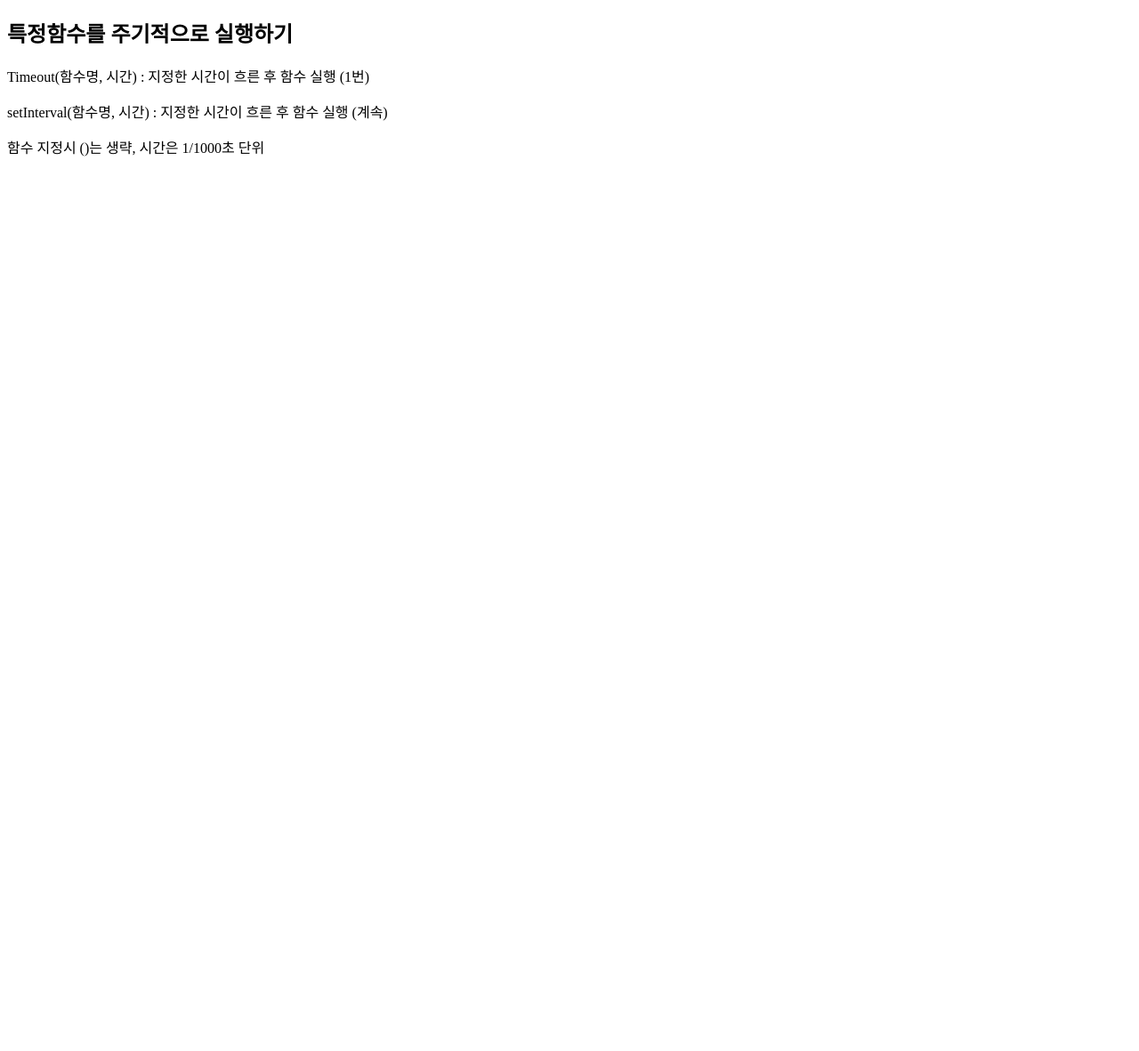
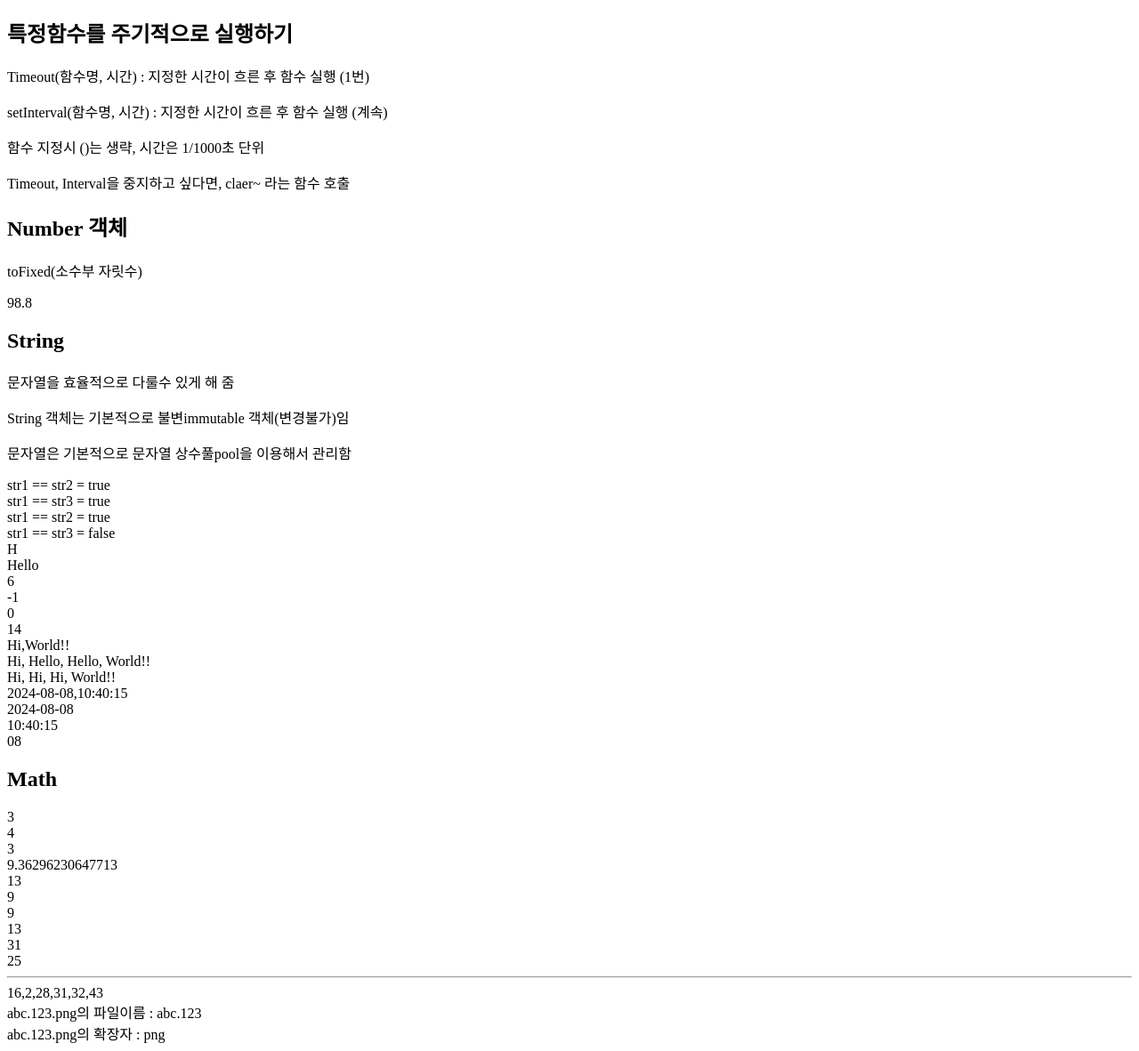
Before and after one commit to Hy30k92/frontends, a FastAPI app: page /js/callback in a window 1280 px wide. Shown: the part 584-1766 px from the top of the page at 89% size. Before the commit the page ends 760 px from the top, so only its background shows below. Run offline with FastAPI, Linux system fonts and the light colour scheme.

Commit message:
콜백함수,내장함수

```diff
--- a/views/templates/js/09callback.html
+++ b/views/templates/js/09callback.html
@@ -39,12 +39,133 @@
     <p>Timeout(함수명, 시간) : 지정한 시간이 흐른 후 함수 실행 (1번)</p>
     <p>setInterval(함수명, 시간) : 지정한 시간이 흐른 후 함수 실행 (계속)</p>
     <p>함수 지정시 ()는 생략, 시간은 1/1000초 단위</p>
+    <p>Timeout, Interval을 중지하고 싶다면, claer~ 라는 함수 호출</p>
 
     <script>
-        let showDateTime = () => {let today = new Date(); // 현재 날짜와 시간 가져오기
-      setInterval(showDateTime, 3000)
+        let showDateTime = () => {
+            let today = new Date();
+            let datetime = today.toLocaleString();
+            document.write(datetime,'<br>')
+        }; // 현재 날짜와 시간 가져오기
+      // setInterval(showDateTime, 3000)
     </script>
 
 
+    <h2>Number 객체</h2>
+    <p>toFixed(소수부 자릿수)</p>
+
+    <script>
+        let avg = 98.77777776;
+        document.write(avg.toFixed(1), '<br>')
+    </script>
+
+    <h2>String</h2>
+    <p>문자열을 효율적으로 다룰수 있게 해 줌</p>
+    <p>String 객체는 기본적으로 불변immutable 객체(변경불가)임</p>
+    <p>문자열은 기본적으로 문자열 상수풀pool을 이용해서 관리함</p>
+
+    <script>
+        let str1 = 'Hello,World!!';
+        let str2 = 'Hello,World!!';
+        let str3 = new String('Hello,World!!');
+
+        //값 비교
+        document.write(`str1 == str2 = ${str1 == str2}`, '<br>');
+        document.write(`str1 == str3 = ${str1 == str3}`, '<br>');
+
+        // 값/ 자료형 비교
+        document.write(`str1 == str2 = ${str1 === str2}`, '<br>');
+        document.write(`str1 == str3 = ${str1 === str3}`, '<br>');
+        // 문자열 상수풀 때문에 str1 == str2
+
+        str1[0] = 'h'; // 소문자로 바뀌지 않음
+        document.write(str1[0], '<br>');
+        // 문자열은 불변 객체이므로 변경불가!
+
+        // slice(시작, 끝+1) : 지정한 범위 내 문자 추출
+        document.write(str1.slice(0,5), '<br>');
+
+        // indexOf(찾는문자열) : 특장 문자열의 존재여부
+        document.write(str1.indexOf('World'),'<br>')
+        document.write(str1.indexOf('sayHello'),'<br>')
+
+        // lastIndexOf(찾는 문자열)
+        str4 = 'Hello, Hello, Hello, World!!';
+        document.write(str4.indexOf('Hello'),'<br>');
+        document.write(str4.lastIndexOf('Hello'),'<br>');
+
+        // replace(찾을문자열, 바꿀문자열)
+        // Hello 를 Hi 로 바꿈
+        document.write(str3.replace('Hello','Hi'),'<br>');
+        document.write(str4.replace('Hello','Hi'),'<br>');
+        //만일, 찾을 문자열이 하나 이상 존재할 경우,
+        // 정규표현식 형태로 작성하고 적용범위를 지정해야 함
+        document.write(str4.replace(/Hello/g,'Hi'),'<br>');
+
+        // split(구분문자) : 문자열을 구분문자로 나눠 배열에저장
+        today = '2024-08-08 10:40:15';
+        document.write(today.split(' '), '<br>');
+        document.write(today.split(' ')[0], '<br>');
+        document.write(today.split(' ')[1], '<br>');
+
+        // padStart(전체자릿수, 채울문자), padEnd
+        let month = '8';
+        document.write(month.padStart(2, 0), '<br>');
+    </script>
+
+    <h2>Math</h2>
+    <script>
+        let num = 3.14152;
+        document.write(Math.round(num), '<br>') // 반올림
+        document.write(Math.ceil(num), '<br>') // 올림
+        document.write(Math.floor(num), '<br>') //내림
+
+        // random : 0~1사이 임의의 실수값 출력
+        // 특정 범위 임의의 정수 생성 공식
+        // floor(random * (max - min + 1)) + min
+
+        let rndnum = Math.random() * 10; // 0~9 사이
+        document.write(rndnum, '<br>')
+
+        // ex) 위 공식을 이용해서 randInt라는 함수를 만들고,
+        // 1~45 사이 임의의 정수 6개를 출력
+        let randInt = (i) => {
+            i++
+            for (let i = 0 ; i < 6; ++i){
+            let rndnum2 = Math.random() * (45 - 1 + 1 )+ 1;
+            document.write(Math.round(rndnum2), '<br>')
+        }}
+        randInt()
+        document.write('<hr>')
+        //선생님풀이
+        randInt2 = (mn,mx) => {
+            return Math.floor(
+                    Math.random() * (mx - mn + 1)) + mn
+        };
+        let lotto = [];
+        for (let j = 1; j <= 6; ++j){
+        //document.write(randInt2(1, 45), '<br>');
+        lotto.push( randInt2(1, 45));
+        }
+        document.write(lotto.sort() , '<br>')
+    </script>
+    <script>
+    // ex) 파일명이 abc.123.png 일때
+    // 파일이름과 확장자로 분리하세요
+    // abc.123.png => abc.123 / png
+    let fullname = 'abc.123.png';
+    // let fname = fullname.split('.')[0] + '. '+
+    //            fullname.split('.')[1]
+    // let fext = fullname.split('.')[2]
+    let fname = fullname.slice(0, fullname.lastIndexOf('.'));
+    let fext = fullname.slice(fullname.lastIndexOf('.')+1);
+    // let fext = fullname.slice(7.11);
+
+
+    document.write(`${fullname}의 파일이름 : ${fname}`,'<br>')
+    document.write(`${fullname}의 확장자 : ${fext}`,'<br>')
+
+
+    </script>
 </body>
 </html>
```
